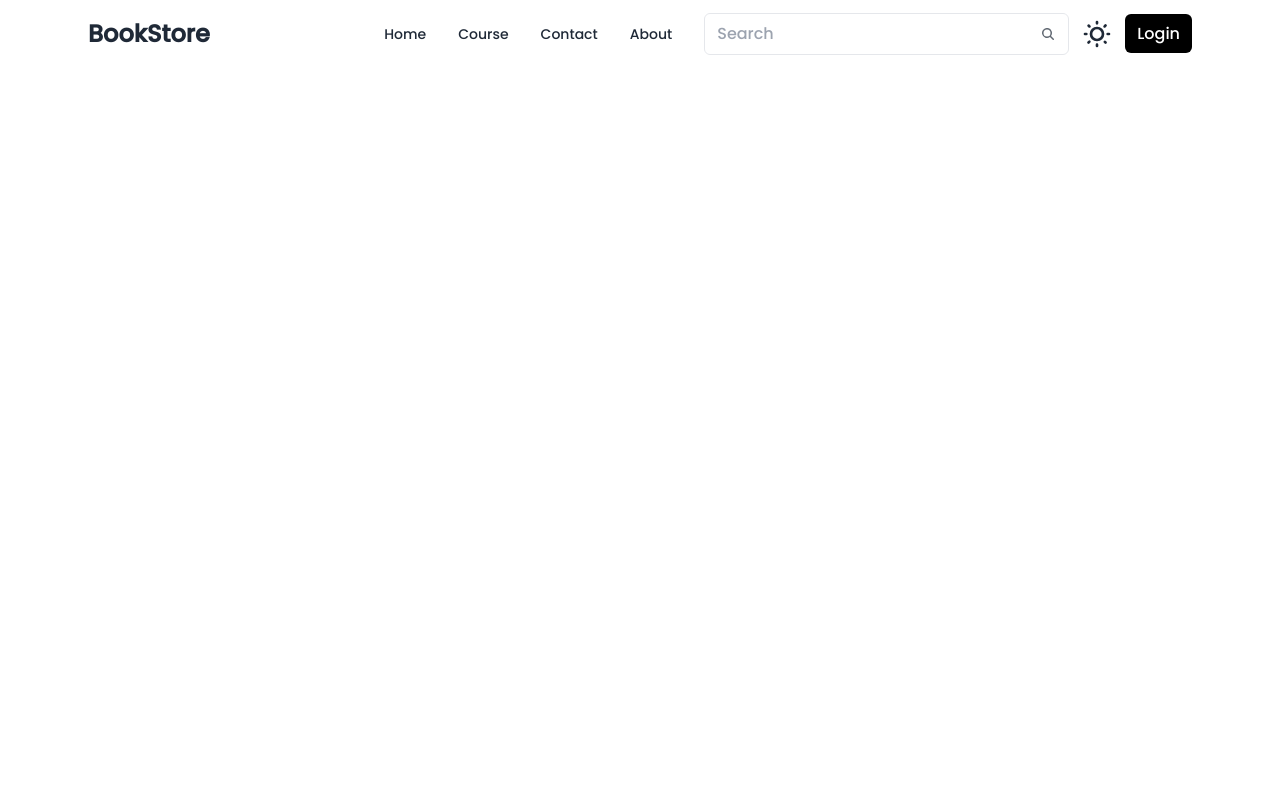
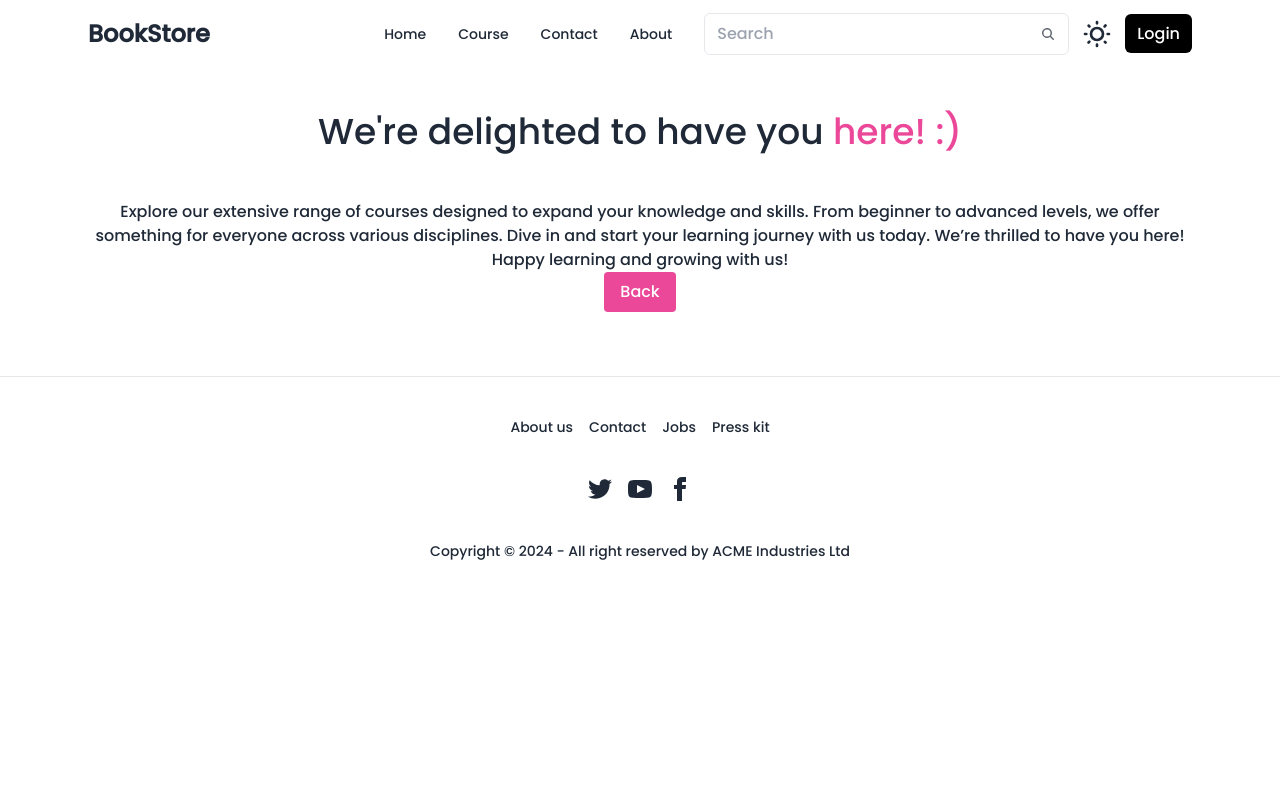
Before and after one commit to sourav755/Book-Store, a React (Vite) app in the folder Frontend/: page /course in a window 1280 px wide. Shown: the top 800 px of the page. Built offline with nearby package versions, Linux system fonts and the light colour scheme.

Commit message:
cards designing for courses route

```diff
--- a/Frontend/src/components/Course.jsx
+++ b/Frontend/src/components/Course.jsx
@@ -1,7 +1,28 @@
 import React from "react";
 
 function Course() {
-  return <div>Courses</div>;
+  return (
+    <>
+      <div className="max-w-screen-2xl container mx-auto md:px-20 px-4">
+        <div className="mt-28 items-center justify-center text-center">
+          <h1 className="text-2xl md:text-4xl">
+            We're delighted to have you{" "}
+            <span className="text-pink-500">here! :)</span>
+          </h1>
+          <p className="mt-12">
+            Explore our extensive range of courses designed to expand your
+            knowledge and skills. From beginner to advanced levels, we offer
+            something for everyone across various disciplines. Dive in and start
+            your learning journey with us today. We’re thrilled to have you
+            here! Happy learning and growing with us!
+          </p>
+          <button className="bg-pink-500 text-white px-4 py-2 video -bath rounded">
+            Back
+          </button>
+        </div>
+      </div>
+    </>
+  );
 }
 
 export default Course;
--- a/Frontend/src/courses/Courses.jsx
+++ b/Frontend/src/courses/Courses.jsx
@@ -8,7 +8,6 @@ function Courses() {
   return (
     <>
       <Navbar></Navbar>
-      <div className="min-h-screen"></div>
       <Course></Course>
       <Footer></Footer>
     </>
```
